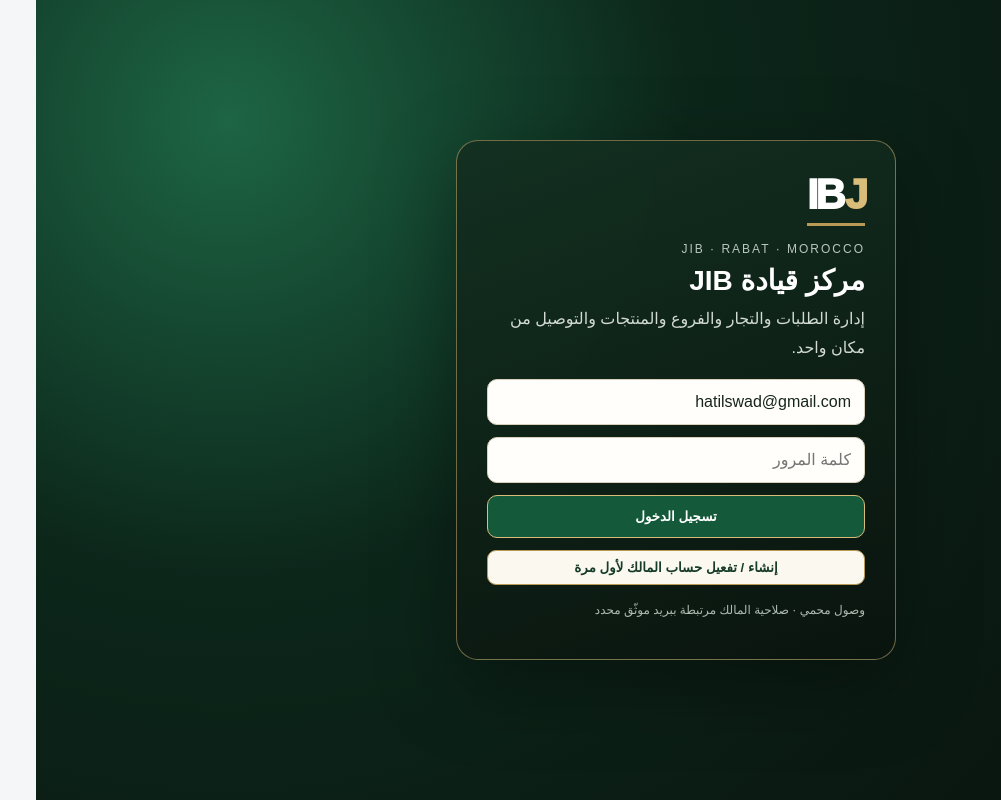
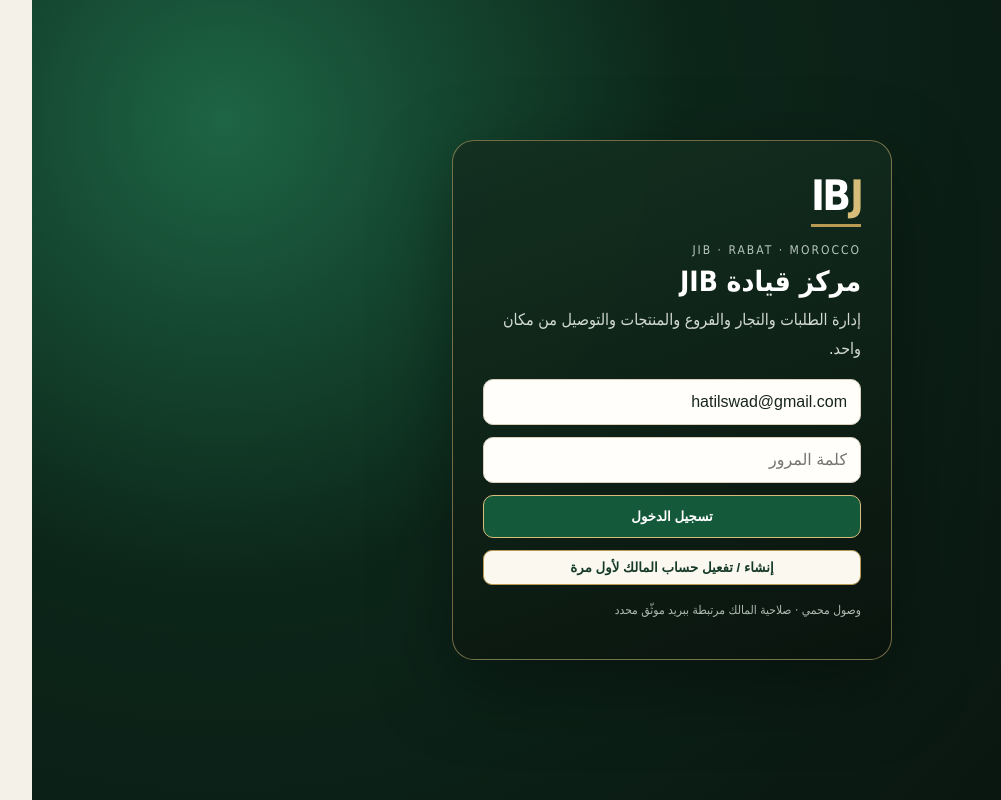
Before and after one commit to hatimsawad/jib-delivery, a Next.js app in the folder jib-v2/apps/admin/: page / in a window 1280 px wide. Shown: the whole page, without its empty margins (126-1127 px from the left). Built offline with nearby package versions, Linux system fonts and the light colour scheme.

Commit message:
Apply JIB dark green, ivory, gold and red identity

```diff
--- a/jib-v2/apps/admin/app/layout.tsx
+++ b/jib-v2/apps/admin/app/layout.tsx
@@ -8,7 +8,7 @@ export const metadata: Metadata = {
 export default function RootLayout({ children }: Readonly<{ children: React.ReactNode }>) {
   return (
     <html lang="ar" dir="rtl">
-      <body style={{ margin: 0, fontFamily: "Arial, sans-serif", background: "#f5f6f8", color: "#172033" }}>
+      <body style={{ margin: 0, fontFamily: "Tahoma, Arial, sans-serif", background: "#F4F1E8", color: "#17251D" }}>
         {children}
       </body>
     </html>
```
